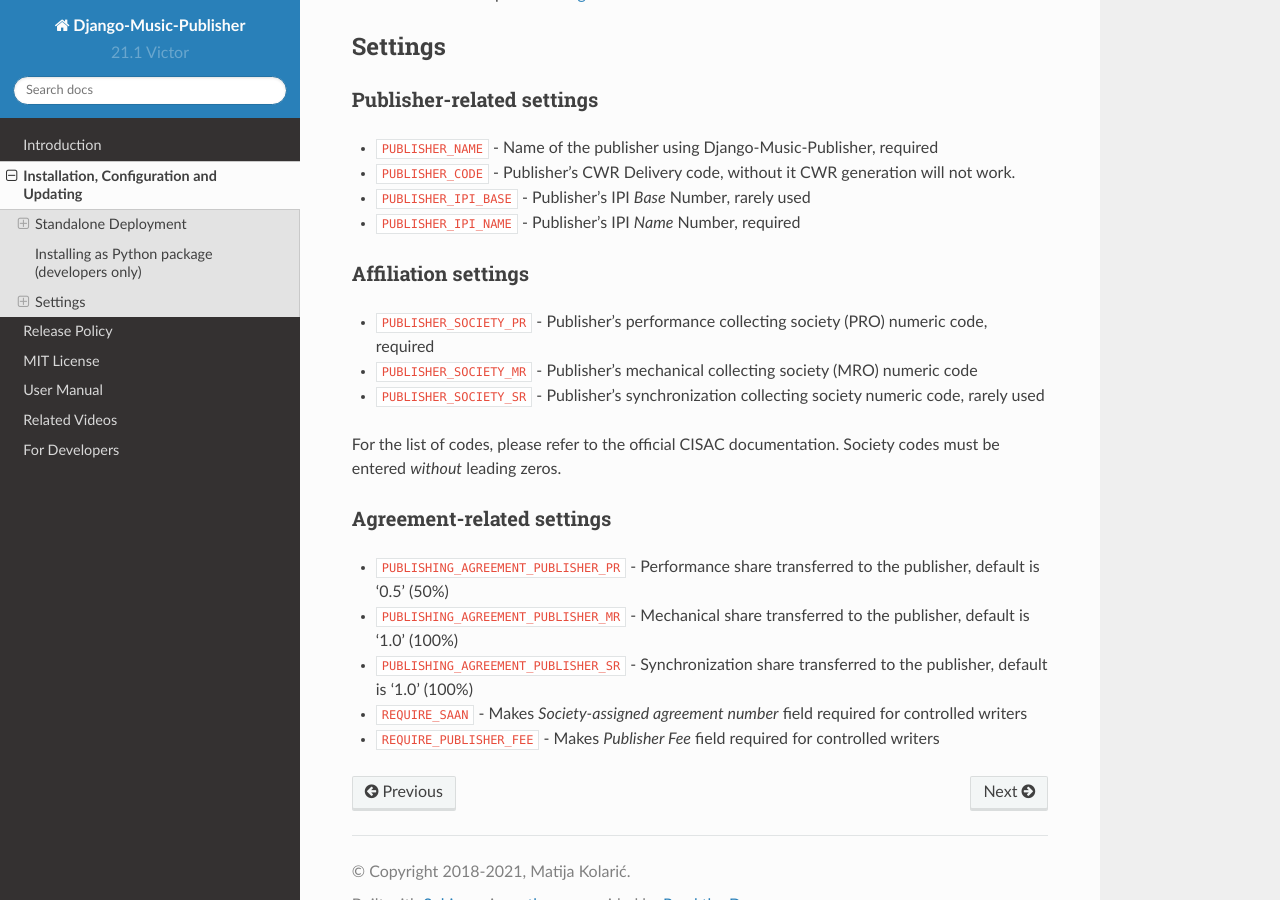
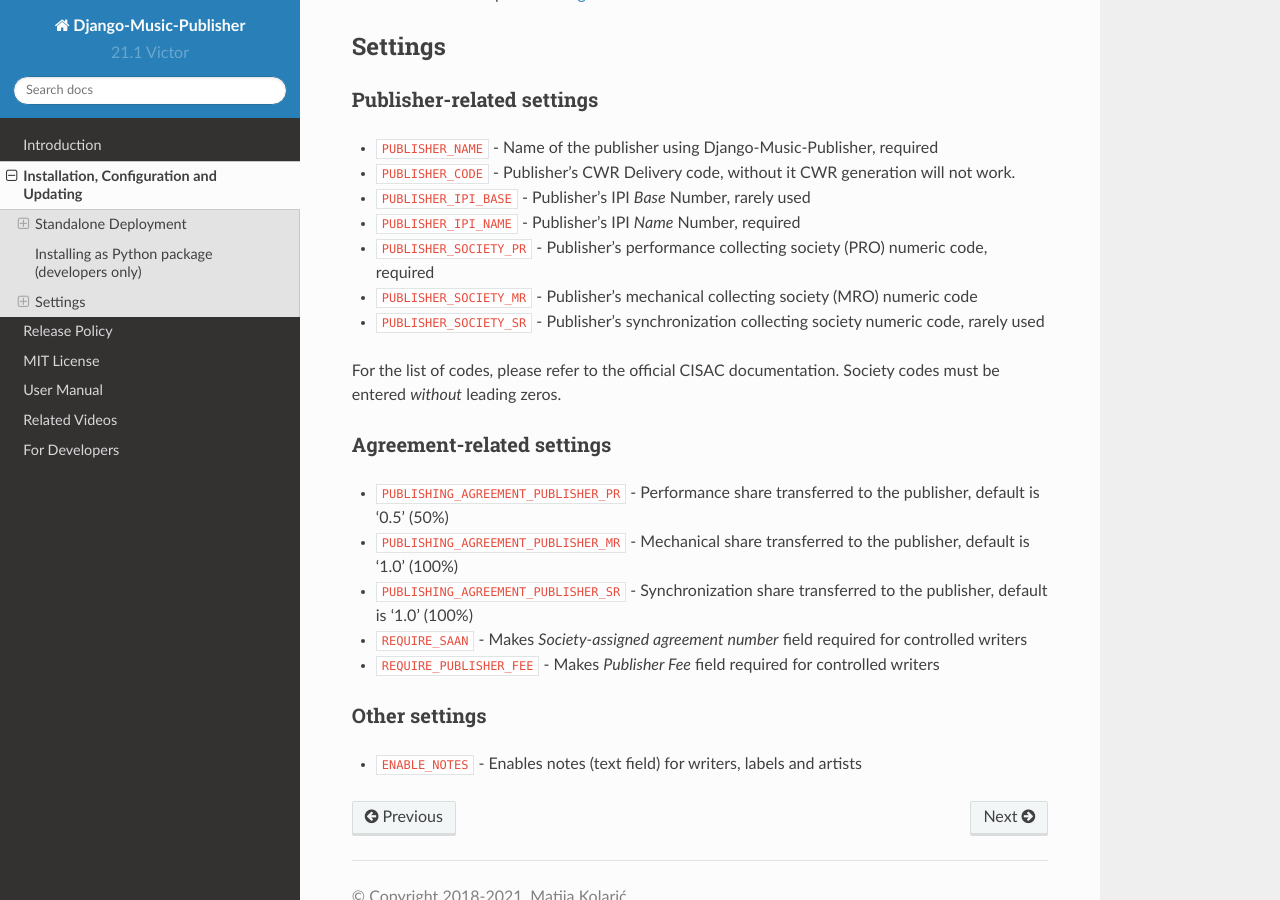
Before and after one commit to matijakolaric-com/django-music-publisher, a Sphinx documentation site: the page built from docs/installation.rst, in a window 1280 px wide and 900 px high, scrolled down 3741 px. Built offline with Sphinx 7.4.7 and the Read the Docs theme 2.0.0, drawn with Linux system fonts in a browser that asks for light colours.

Commit message:
Update installation.rst

```diff
--- a/docs/installation.rst
+++ b/docs/installation.rst
@@ -125,10 +125,6 @@
 * ``PUBLISHER_CODE`` - Publisher's CWR Delivery code, without it CWR generation will not work.
 * ``PUBLISHER_IPI_BASE`` - Publisher's IPI *Base* Number, rarely used
 * ``PUBLISHER_IPI_NAME`` - Publisher's IPI *Name* Number, required
-
-Affiliation settings
------------------------------------
-
 * ``PUBLISHER_SOCIETY_PR`` - Publisher's performance collecting society (PRO) numeric code, required
 * ``PUBLISHER_SOCIETY_MR`` - Publisher's mechanical collecting society (MRO) numeric code
 * ``PUBLISHER_SOCIETY_SR`` - Publisher's synchronization collecting society numeric code, rarely used
@@ -144,3 +140,7 @@
 * ``PUBLISHING_AGREEMENT_PUBLISHER_SR`` - Synchronization share transferred to the publisher, default is '1.0' (100%)
 * ``REQUIRE_SAAN`` - Makes *Society-assigned agreement number* field required for controlled writers
 * ``REQUIRE_PUBLISHER_FEE`` - Makes *Publisher Fee* field required for controlled writers
+
+Other settings
+------------------------------------
+* ``ENABLE_NOTES`` - Enables notes (text field) for writers, labels and artists
```
